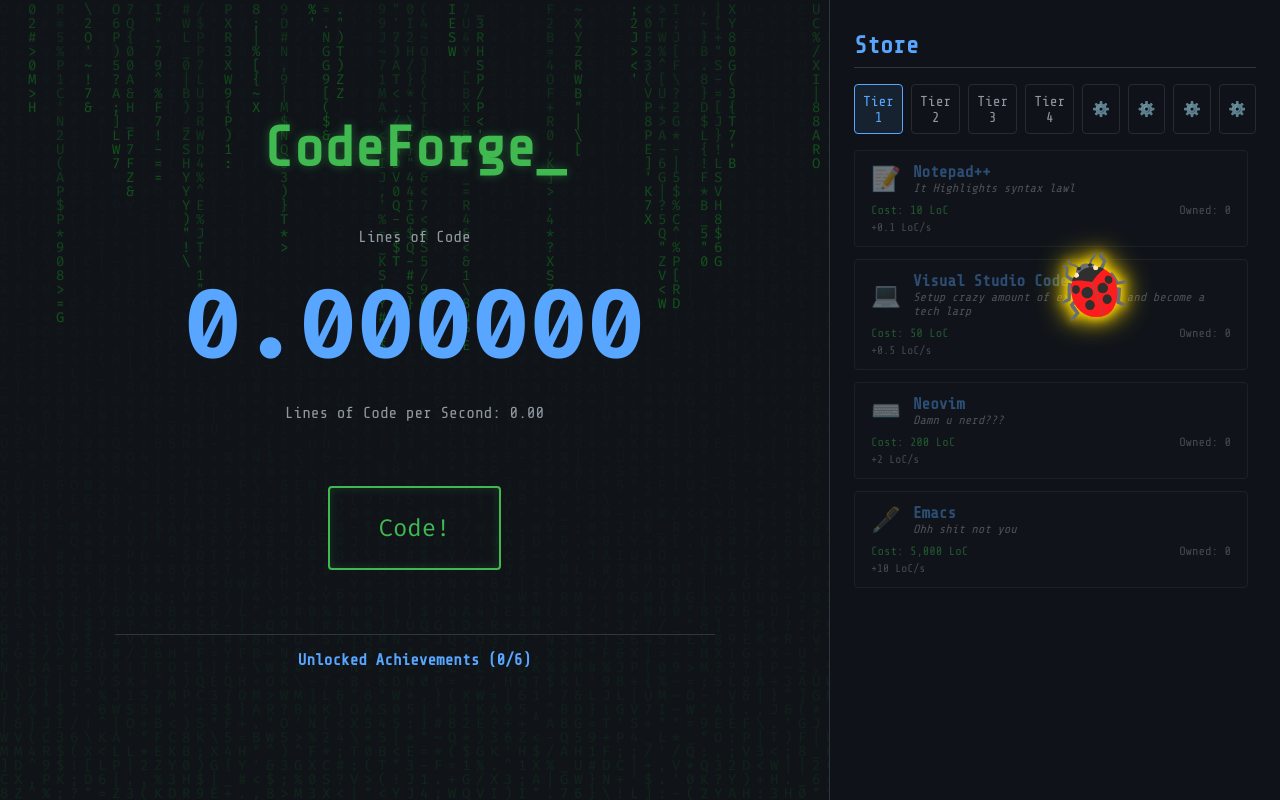
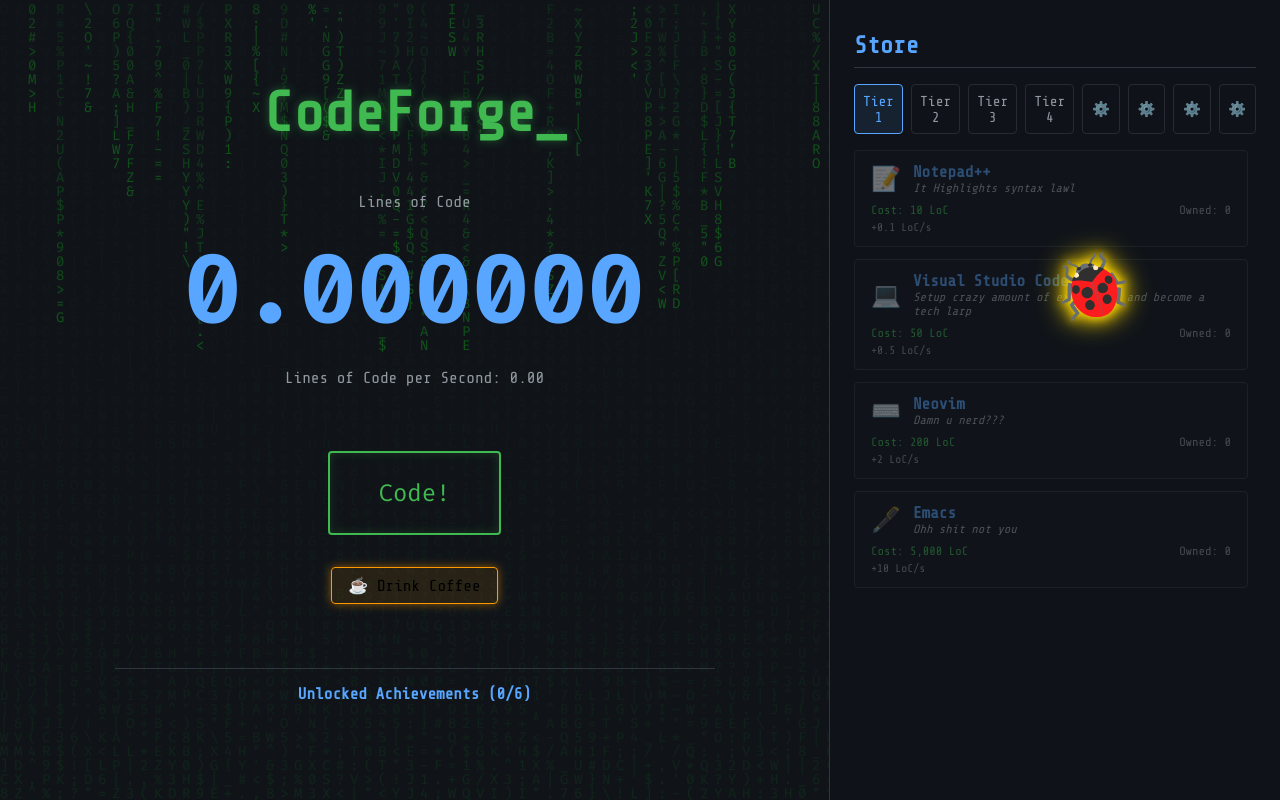
Before and after one commit to FBIopeningUPP/CodeForge, a React (Vite) app in the folder client/: page / in a window 1280 px wide. Built offline with nearby package versions, Linux system fonts and the light colour scheme.

Commit message:
caffience bitch

```diff
--- a/client/src/App.jsx
+++ b/client/src/App.jsx
@@ -9,6 +9,7 @@ import GoldenBug from './GoldenBug'
 import TypingTest from './TypingTest'
 import { RESEARCH } from './research'
 import ServerRack from './ServerRack'
+import CoffeeMachine from './CoffeeMachine'
 
 export default function App() {
   const loc = useStore((state) => state.loc)
@@ -91,6 +92,7 @@ export default function App() {
         </div>
         <button onClick={handleClick} style={styles.bigButton}>Code!</button>
         <FloatingNumbers floats={floats} />
+        <CoffeeMachine />
         <div style={styles.trophyCase}>
           <h4 style={styles.trophyTitle}>Unlocked Achievements ({unlockedAchievements.length}/{ACHIEVEMENTS.length})</h4>
           <div style={styles.trophyGrid}>
--- /dev/null
+++ b/client/src/CoffeeMachine.jsx
@@ -0,0 +1,62 @@
+import { useState, useEffect } from 'react';
+import { useStore } from './store';
+
+export default function CoffeeMachine() {
+    const triggerBoost = useStore(state => state.triggerBoost);
+    const boostActive = useStore(state => state.boostActive);
+
+    const [lastCoffee, setLastCoffee] = useState(
+        Number(localStorage.getItem('lastCoffeeTime')) || 0
+    );
+
+    const [now, setNow] = useState(Date.now());
+
+    useEffect(() => {
+        const interval = setInterval(() => setNow(Date.now()), 1000);
+    }, []);
+
+    const COOLDOWN_MS = 5 * 60 * 1000;
+    const timeSinceLast = now - lastCoffee;
+    const canDrink = timeSinceLast >= COOLDOWN_MS;
+
+    const reaminingSecs = Math.max(0, Math.ceil((COOLDOWN_MS - timeSinceLast) / 1000));
+    const mins = Math.floor(reaminingSecs / 60);
+    const secs = reaminingSecs % 60;
+
+    const drinkCoffee = () => {
+        if (!canDrink) return;
+
+        triggerBoost();
+
+        const currentTime = Date.now();
+        setLastCoffee(currentTime);
+        localStorage.setItem('lastCoffeeTime', currentTime.toString());
+    };
+
+    return (
+        <div style={{ marginTop: '2rem', display: 'flex', flexDirection: 'column', alignItems: 'center', gap: '0.5rem' }}>
+            <button
+                onClick={drinkCoffee}
+                disabled={!canDrink || boostActive}
+                style={{
+                    backgroundColor: canDrink && !boostActive ? 'rgba(255, 153, 0, 0.1)' : 'rgba(255, 255, 0, 0.05)',
+                    border: `1px solid ${canDrink && !boostActive ? '#ff9900' : 'var(--border)'}`,
+                    padding: '0.5rem 1rem',
+                    borderRadius: '4px',
+                    cursor: canDrink && !boostActive ? 'pointer' : 'not-allowed',
+                    fontFamily: '"Share Tech Mono", monospace',
+                    fontSize: '1rem',
+                    transition: 'all 0.3s ease',
+                    boxShadow: canDrink && !boostActive ? '0 0 10px rgba(255, 153, 0, 0.5)' : 'none',
+                }}
+            >
+                ☕ {boostActive ? "OVERCLOCKED" : "Drink Coffee"}
+            </button>
+            {!canDrink && !boostActive && (
+                <span style={{ fontSize: '0.9rem', color: 'var(--text)', opacity: 0.7, fontFamily: '"Fira Code", monospace' }}>
+                    Brewing: {mins}:{secs.toString().padStart(2, '0')}
+                </span>
+            )}
+        </div>
+    )
+}
```
